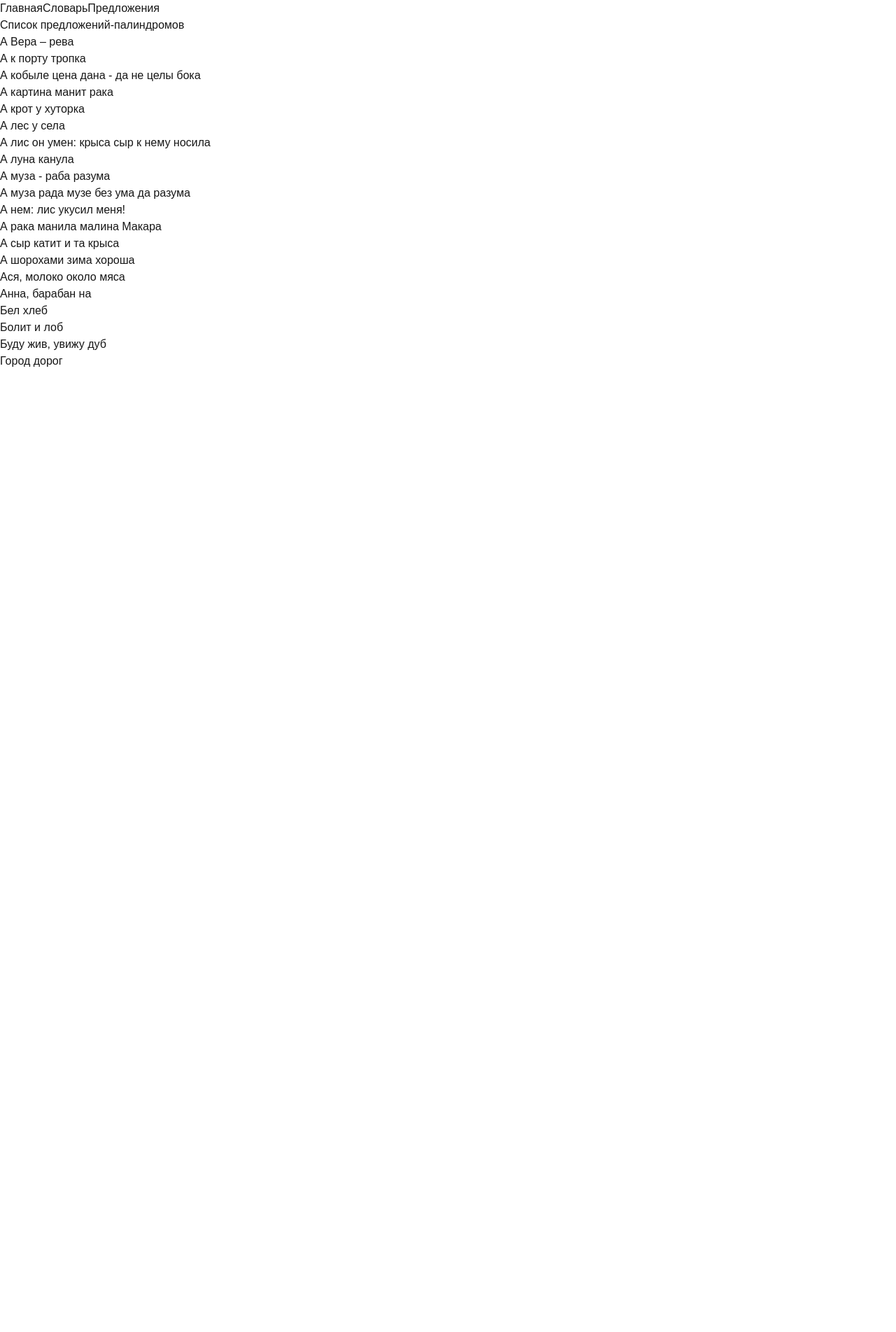
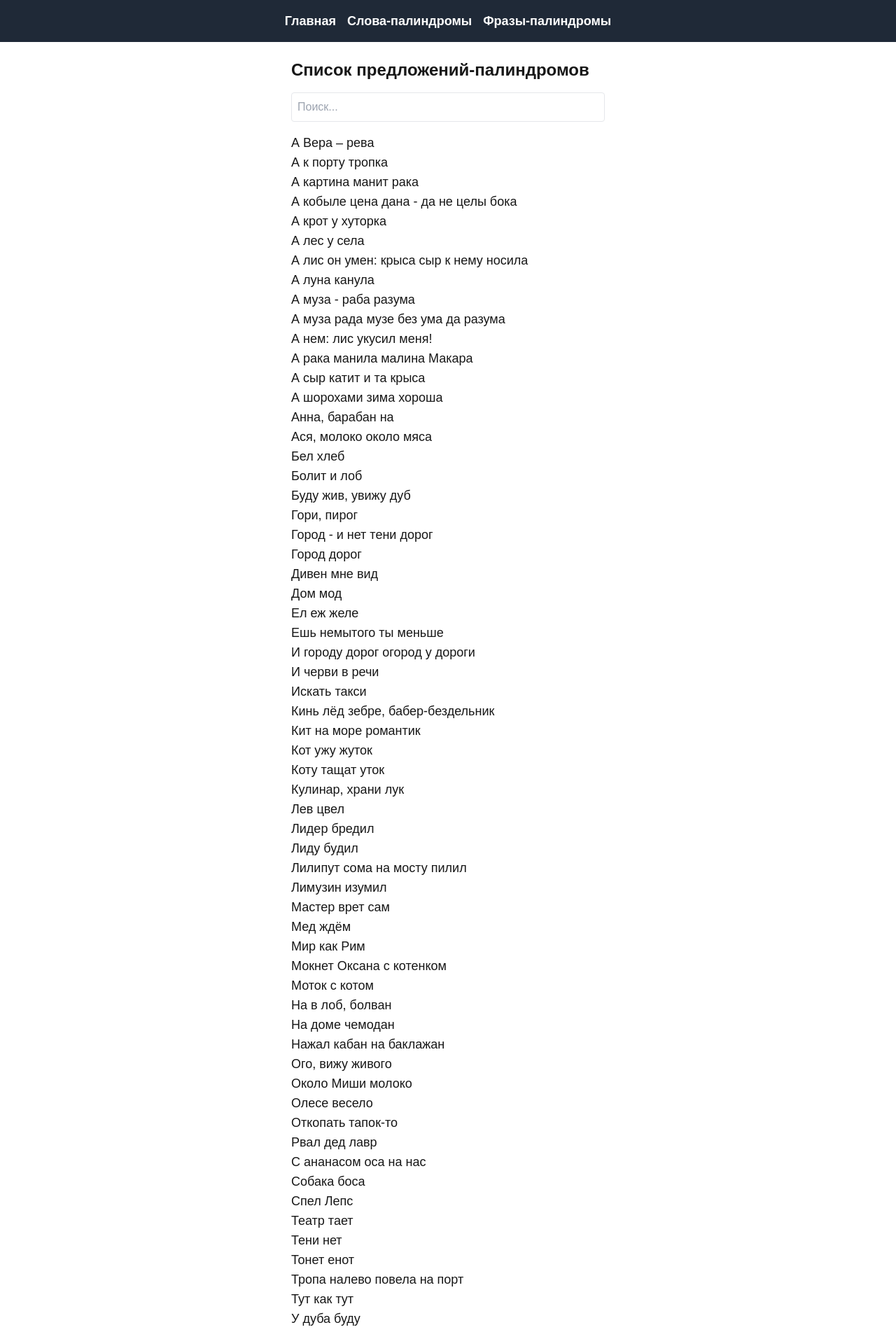
Before and after one commit to MatveiFedkovich/palindrome2.0, a Next.js app: page /sentences in a window 1280 px wide. Shown: the top 1903 px of the page at 70% size. Before the commit the page ends 800 px from the top, so only its background shows below. Built offline with nearby package versions, Linux system fonts and the light colour scheme.

Commit message:
commit2: added search, styles and smth

```diff
--- a/components/Navbar.js
+++ b/components/Navbar.js
@@ -3,9 +3,9 @@ import Link from 'next/link';
 const Navbar = () => {
   return (
     <nav className="w-full py-4 bg-gray-800 text-white flex justify-center space-x-4">
-      <Link href="/">Главная</Link>
-      <Link href="/dictionary">Словарь</Link>
-      <Link href="/sentences">Предложения</Link>
+      <Link href="/" className="text-lg font-semibold">Главная</Link>
+      <Link href="/dictionary" className="text-lg font-semibold">Слова-палиндромы</Link>
+      <Link href="/sentences" className="text-lg font-semibold">Фразы-палиндромы</Link>
     </nav>
   );
 };
--- a/components/SentenceList.js
+++ b/components/SentenceList.js
@@ -1,11 +1,24 @@
+import { useState } from 'react';
 import sentences from '../sentences';
 
 const SentenceList = () => {
+    const [search, setSearch] = useState('');
+    const filteredSentences = sentences
+                                    .filter(sentence => sentence.includes(search))
+                                    .sort();
+
     return (
-    <div className="text-center mt-6">
+      <div className="text-left mt-6 w-full max-w-md">
         <h2 className="text-2xl font-bold">Список предложений-палиндромов</h2>
+        <input
+          type="text"
+          placeholder="Поиск..."
+          value={search}
+          onChange={(e) => setSearch(e.target.value)}
+          className="mt-4 p-2 border rounded w-full"
+        />
         <ul className="mt-4">
-        {sentences.map((sentence, index) => (
+          {filteredSentences.map((sentence, index) => (
             <li key={index} className="text-lg">{sentence}</li>
           ))}
         </ul>
--- a/components/WordList.js
+++ b/components/WordList.js
@@ -1,11 +1,24 @@
+import { useState } from 'react';
 import words from '../words';
 
 const WordList = () => {
+    const [search, setSearch] = useState('');
+    const filteredWords = words
+                            .filter(word => word.includes(search))
+                            .sort();
+
     return (
-    <div className="text-center mt-6">
+      <div className="text-left mt-6 w-full max-w-md">
         <h2 className="text-2xl font-bold">Список слов-палиндромов</h2>
+        <input
+          type="text"
+          placeholder="Поиск..."
+          value={search}
+          onChange={(e) => setSearch(e.target.value)}
+          className="mt-4 p-2 border rounded w-full"
+        />
         <ul className="mt-4">
-        {words.map((word, index) => (
+          {filteredWords.map((word, index) => (
             <li key={index} className="text-lg">{word}</li>
           ))}
         </ul>
--- a/pages/dictionary.js
+++ b/pages/dictionary.js
@@ -3,7 +3,7 @@ import WordList from '../components/WordList';
 
 const Dictionary = () => {
   return (
-    <div className="flex flex-col items-center text-center">
+    <div className="flex flex-col items-center text-center mb-4">
       <Navbar />
       <WordList />
     </div>
--- a/pages/index.js
+++ b/pages/index.js
@@ -2,15 +2,17 @@ import Navbar from '../components/Navbar';
 
 const Home = () => {
   return (
-    <div className="flex flex-col items-center justify-center h-screen text-center">
+    <div className="flex flex-col items-center justify-center text-center">
       <Navbar />
-      <h1 className="text-4xl font-bold mt-10">Что такое палиндром?</h1>
-      <p className="text-xl mt-4 max-w-2xl">
-        Палиндром — это слово, фраза, число или другая последовательность символов, которая читается одинаково как слева направо, так и справа налево.
+      <h1 className="text-3xl md:text-4xl font-bold mt-10">Что такое палиндром?</h1>
+      <p className="text-lg md:text-xl mt-4 max-w-2xl">
+      Палиндром (греч. – «бегущий вспять», иначе палиндромон, перевертень) – фраза, построенная так, что ее можно читать и справа, и слева, сохраняя смысл, например, Атака заката
       </p>
-      <div className="mt-6 w-64 h-64 bg-gray-300 flex items-center justify-center">
-        <p>Здесь будет изображение</p>
-      </div>
+      <img
+        src="/palindrome.jpg"
+        alt="Иллюстрация палиндрома"
+        className="mt-6 w-48 h-48 md:w-64 md:h-64 object-cover rounded-lg shadow-lg"
+      />
     </div>
   );
 };
--- a/pages/sentences.js
+++ b/pages/sentences.js
@@ -3,7 +3,7 @@ import SentenceList from '../components/SentenceList';
 
 const Sentences = () => {
   return (
-    <div className="flex flex-col items-center text-center">
+    <div className="flex flex-col items-center text-center mb-4">
       <Navbar />
       <SentenceList />
     </div>
--- a/sentences.js
+++ b/sentences.js
@@ -1,10 +1,69 @@
 const sentences = [
-    "А Вера – рева", "А к порту тропка", "А кобыле цена дана - да не целы бока",
-    "А картина манит рака", "А крот у хуторка", "А лес у села",
-    "А лис он умен: крыса сыр к нему носила", "А луна канула", "А муза - раба разума",
-    "А муза рада музе без ума да разума", "А нем: лис укусил меня!", "А рака манила малина Макара",
-    "А сыр катит и та крыса", "А шорохами зима хороша", "Ася, молоко около мяса",
-    "Анна, барабан на", "Бел хлеб", "Болит и лоб", "Буду жив, увижу дуб", "Город дорог"
+  "А Вера – рева",
+  "А к порту тропка",
+  "А кобыле цена дана - да не целы бока",
+  "А картина манит рака",
+  "А крот у хуторка",
+  "А лес у села",
+  "А лис он умен: крыса сыр к нему носила",
+  "А луна канула",
+  "А муза - раба разума",
+  "А муза рада музе без ума да разума",
+  "А нем: лис укусил меня!",
+  "А рака манила малина Макара",
+  "А сыр катит и та крыса",
+  "А шорохами зима хороша",
+  "Ася, молоко около мяса",
+  "Анна, барабан на",
+  "Бел хлеб",
+  "Болит и лоб",
+  "Буду жив, увижу дуб",
+  "Город дорог",
+  "Дивен мне вид",
+  "Дом мод",
+  "Ел еж желе",
+  "Ешь немытого ты меньше",
+  "Гори, пирог",
+  "Город - и нет тени дорог",
+  "Искать такси",
+  "И черви в речи",
+  "И городу дорог огород у дороги",
+  "Кинь лёд зебре, бабер-бездельник",
+  "Кит на море романтик",
+  "Кот ужу жуток",
+  "Коту тащат уток",
+  "Кулинар, храни лук",
+  "Лев цвел",
+  "Лидер бредил",
+  "Лимузин изумил",
+  "Лилипут сома на мосту пилил",
+  "Лиду будил",
+  "Мастер врет сам",
+  "Мед ждём",
+  "Мир как Рим",
+  "Мокнет Оксана с котенком",
+  "Моток с котом",
+  "На в лоб, болван",
+  "На доме чемодан",
+  "Нажал кабан на баклажан",
+  "Олесе весело",
+  "Ого, вижу живого",
+  "Около Миши молоко",
+  "Откопать тапок-то",
+  "Рвал дед лавр",
+  "С ананасом оса на нас",
+  "Собака боса",
+  "Спел Лепс",
+  "Театр тает",
+  "Тени нет",
+  "Тонет енот",
+  "Тропа налево повела на порт",
+  "Тут как тут",
+  "У дуба буду",
+  "Уж я веники не вяжу",
+  "Я иду с мечем судия",
+  "Я не реву - уверен я",
+  "Я нем: лис укусил меня!"
   ];
 
   export default sentences;
--- a/tailwind.config.js
+++ b/tailwind.config.js
@@ -1,8 +1,8 @@
 /** @type {import('tailwindcss').Config} */
 module.exports = {
   content: [
-    "./src/pages/**/*.{js,ts,jsx,tsx}",
-    "./src/components/**/*.{js,ts,jsx,tsx}",
+    "./pages/**/*.{js,ts,jsx,tsx}",
+    "./components/**/*.{js,ts,jsx,tsx}",
     "./src/app/**/*.{js,ts,jsx,tsx}",
   ],
   theme: {
```
Also changed, not shown: words.js (+74 -9 lines). Lines whose indentation alone changed are shown as unchanged.
